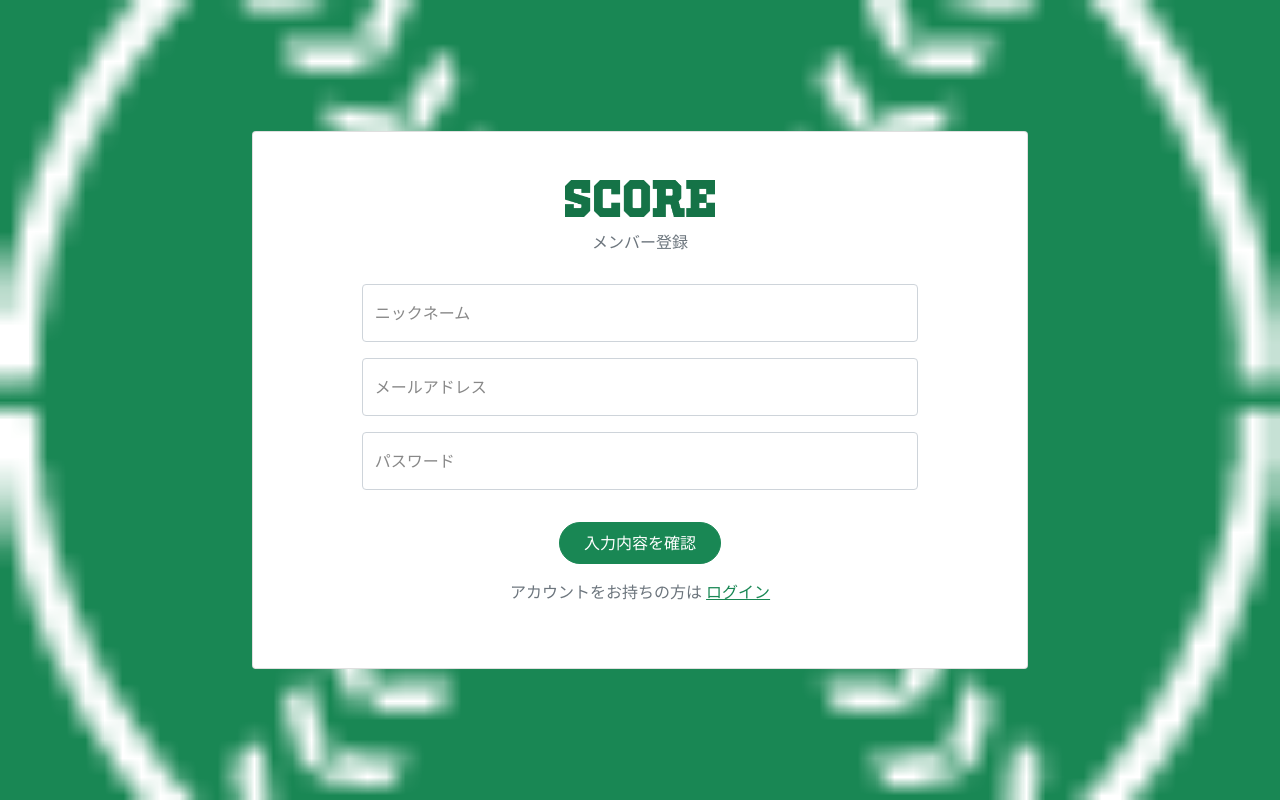
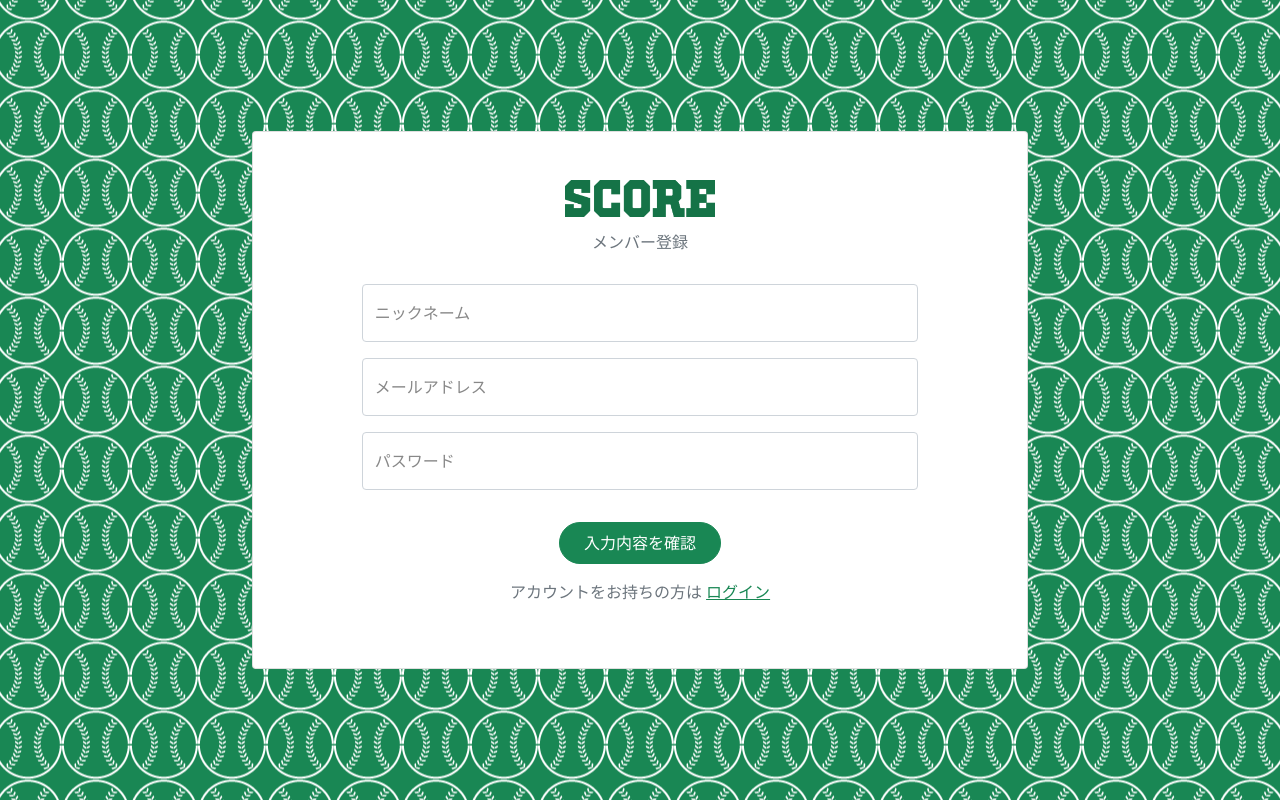
Before and after one commit to MiMi1906/Score, a PHP site: page /join/ in a window 1280 px wide. Run offline with PHP 8.4, Linux system fonts and the light colour scheme; data that the repository does not hold is empty; some libraries are stand-ins or nearby versions.

Commit message:
Update customize.css

```diff
--- a/css/customize.css
+++ b/css/customize.css
@@ -9,7 +9,7 @@
 body {
   /* padding-top: 2rem; */
   background-position: center center;
-  background-size: cover;
+/*   background-size: contain; */
   background-image: url(/image/background.png);
   background-repeat: repeat;
 }
```
